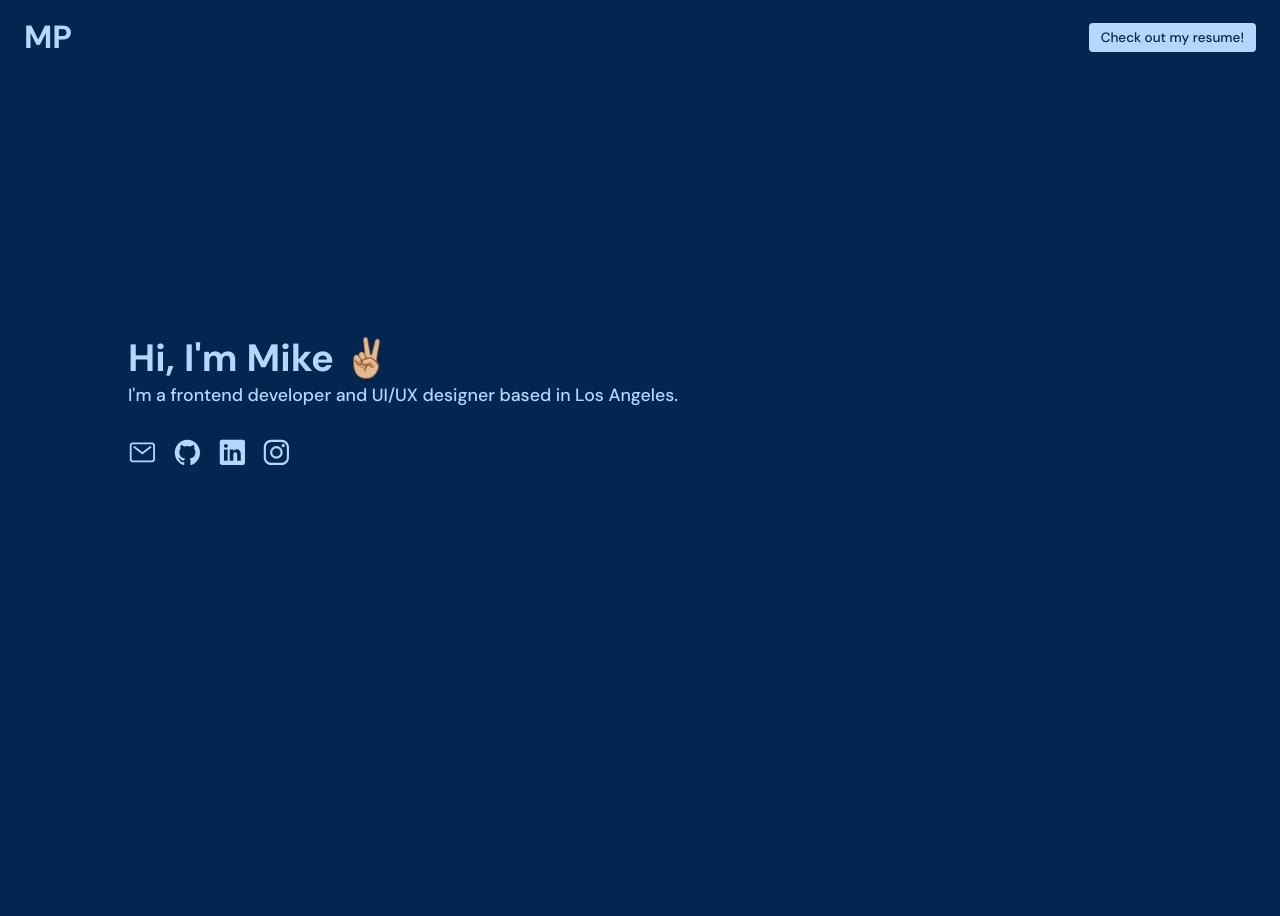
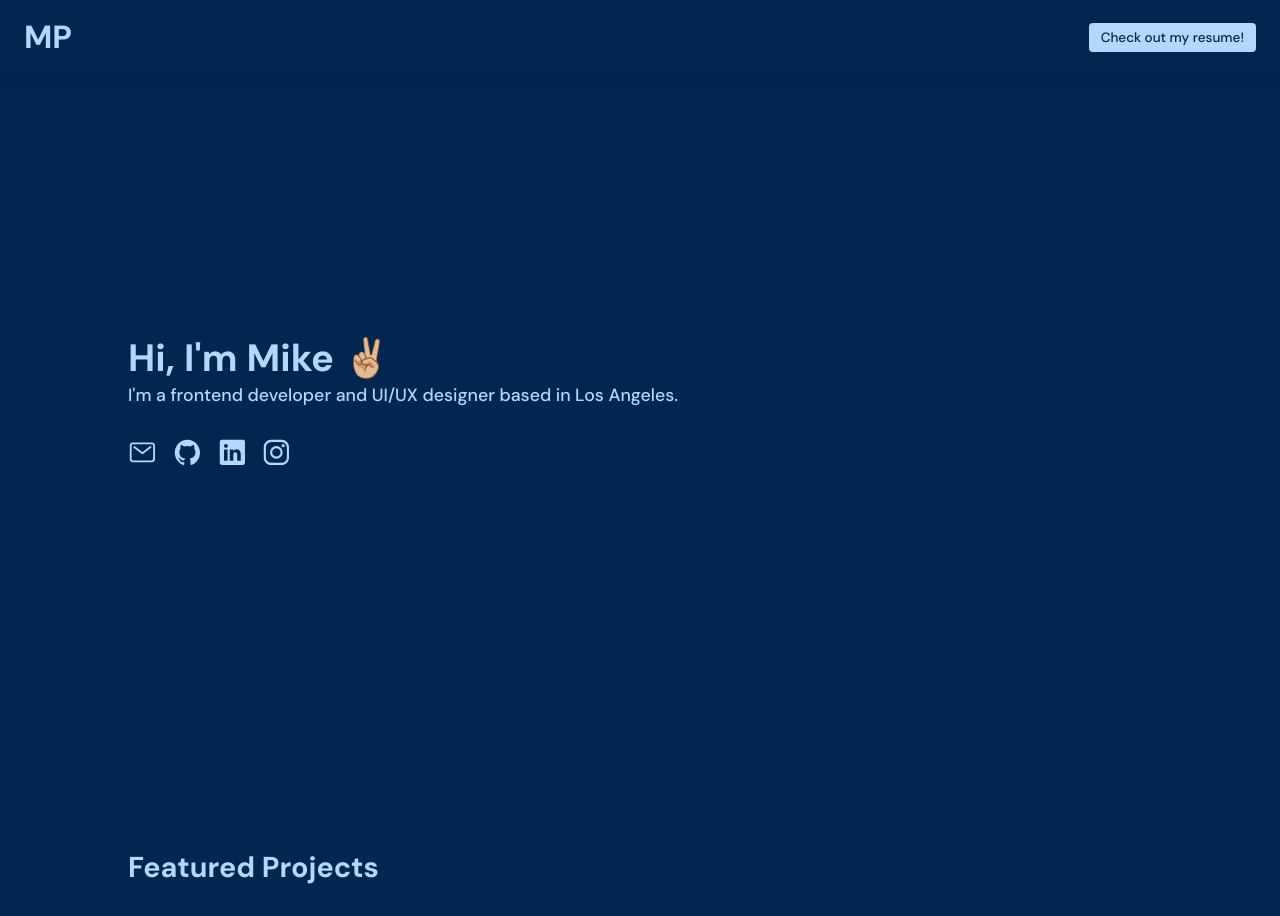
Before and after one commit to mikeploythai/mikeploythai.com, a Next.js app: page / in a window 1280 px wide. Shown: the top 916 px of the page. Before the commit the page ends 800 px from the top, so only its background shows below. Built offline with nearby package versions, Linux system fonts and the light colour scheme.

Commit message:
Added project component to index

```diff
--- a/pages/index.js
+++ b/pages/index.js
@@ -1,5 +1,6 @@
 import Header from '../components/Header'
 import Hero from '../components/Hero'
+import ProjectGrid from '../components/ProjectGrid'
 import Head from 'next/head'
 
 export default function Main() {
@@ -11,6 +12,7 @@ export default function Main() {
 
       <Header />
       <Hero />
+      <ProjectGrid />
     </div>
   )
 }
```
